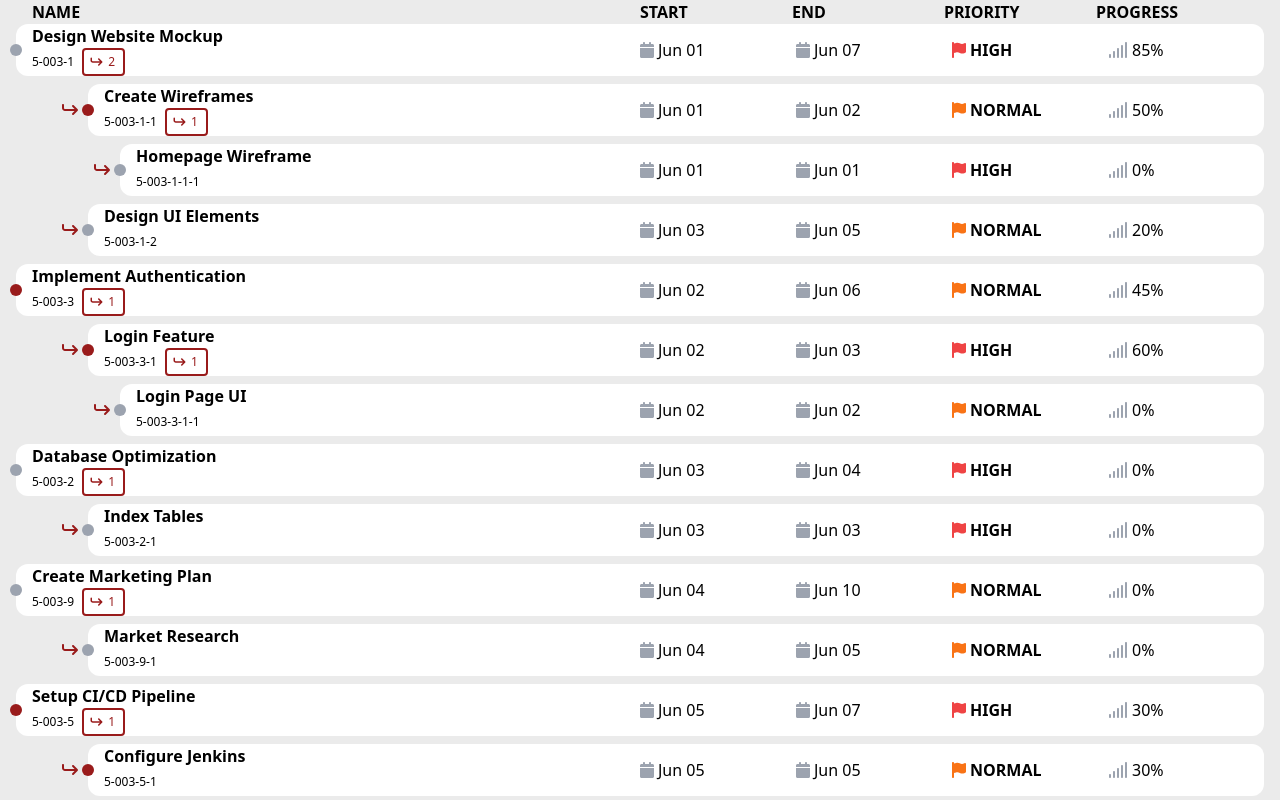
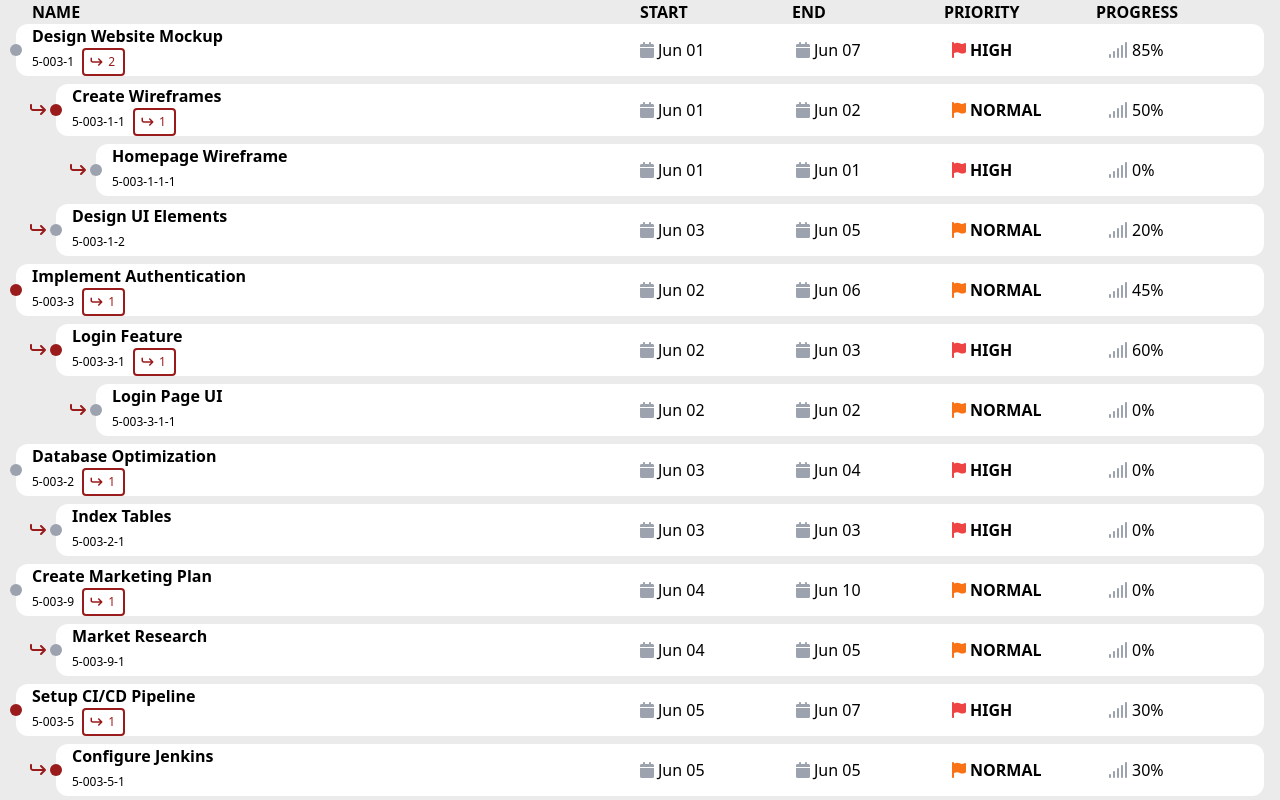
Before and after one commit to StasiakP/nested-list, an Angular app in the folder nested-list/: page / in a window 1280 px wide. Shown: the top 800 px of the page. Built offline with nearby package versions, Linux system fonts and the light colour scheme.

Commit message:
Indents fix

```diff
--- a/nested-list/src/app/app.component.html
+++ b/nested-list/src/app/app.component.html
@@ -23,7 +23,7 @@
           *ngIf="indentLevel"
           [icon]="faArrowTurnUp"
           [class]="
-            indentLevel === 2 ? 'ml-20' : indentLevel === 1 ? 'ml-12' : ''
+            indentLevel === 2 ? 'ml-14' : indentLevel === 1 ? 'ml-4' : ''
           "
           class="text-red-800 mr-3 arrow-icon"
         ></fa-icon>
@@ -105,7 +105,7 @@
           *ngIf="indentLevel"
           [icon]="faArrowTurnUp"
           [class]="
-            indentLevel === 2 ? 'ml-20' : indentLevel === 1 ? 'ml-12' : ''
+            indentLevel === 2 ? 'ml-14' : indentLevel === 1 ? 'ml-4' : ''
           "
           class="text-red-800 mr-3 arrow-icon"
         ></fa-icon>
```
